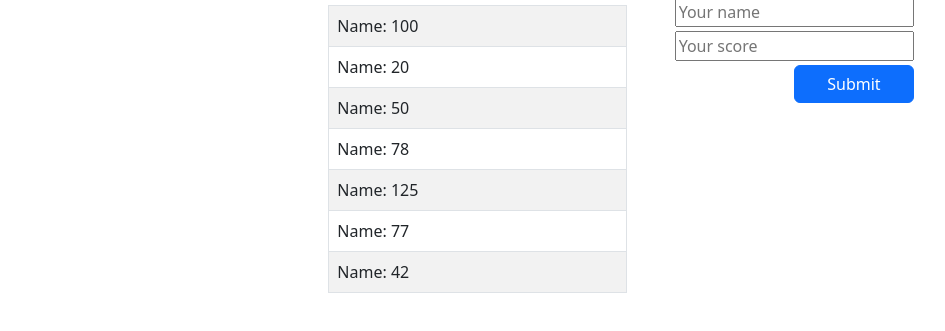
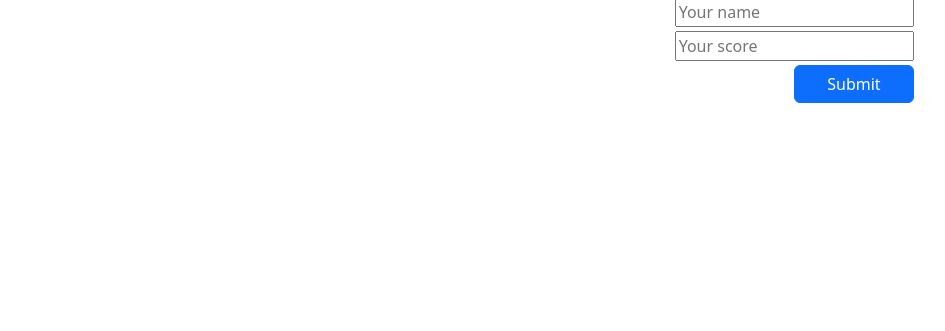
Before and after one commit to grauJavier/leaderboard, a plain HTML site: page src/index.html in a window 1280 px wide. Shown: the part 193-524 px from the top of the page, without its empty margins (19-964 px from the left). Drawn offline with nearby package versions, Linux system fonts and the light colour scheme.

Commit message:
Remove hardcoded score table

```diff
--- a/src/index.html
+++ b/src/index.html
@@ -28,37 +28,15 @@
               <button id="recent-scores__refresh-btn" class="btn btn-primary" type="button">Refresh</button>
             </div>
             <div id="leaderboard__scores">
-              <table id="leaderboard__score-list" class="table table-striped border">
-                <tr>
-                  <td class="leaderboard__score-item">Name: 100</td>
-                </tr>
-                <tr>
-                  <td class="leaderboard__score-item">Name: 20</td>
-                </tr>
-                <tr>
-                  <td class="leaderboard__score-item">Name: 50</td>
-                </tr>
-                <tr>
-                  <td class="leaderboard__score-item">Name: 78</td>
-                </tr>
-                <tr>
-                  <td class="leaderboard__score-item">Name: 125</td>
-                </tr>
-                <tr>
-                  <td class="leaderboard__score-item">Name: 77</td>
-                </tr>
-                <tr>
-                  <td class="leaderboard__score-item">Name: 42</td>
-                </tr>
-              </table>
+              <table id="leaderboard__score-list" class="table table-striped border"></table>
             </div>
           </div>
           <div id="add-score__container">
             <h2 id="add-score__title">Add your score</h2>
-            <form class="d-flex flex-column gap-1 align-items-end">
-              <input type="text" placeholder="Your name" id="add-score__name-input" class="w-100" required/>
-              <input type="number" placeholder="Your score" id="add-score__score-input" class="w-100" required/>
-              <button type="button" id="add-score__submit-btn" class="btn btn-primary w-50">Submit</button>
+            <form id="add-score__form" class="d-flex flex-column gap-1 align-items-end">
+              <input type="text" placeholder="Your name" id="add-score__name-input" class="w-100" required />
+              <input type="number" placeholder="Your score" id="add-score__score-input" class="w-100" required />
+              <button type="submit" id="add-score__submit-btn" class="btn btn-primary w-50">Submit</button>
             </form>
           </div>
         </div>
```
